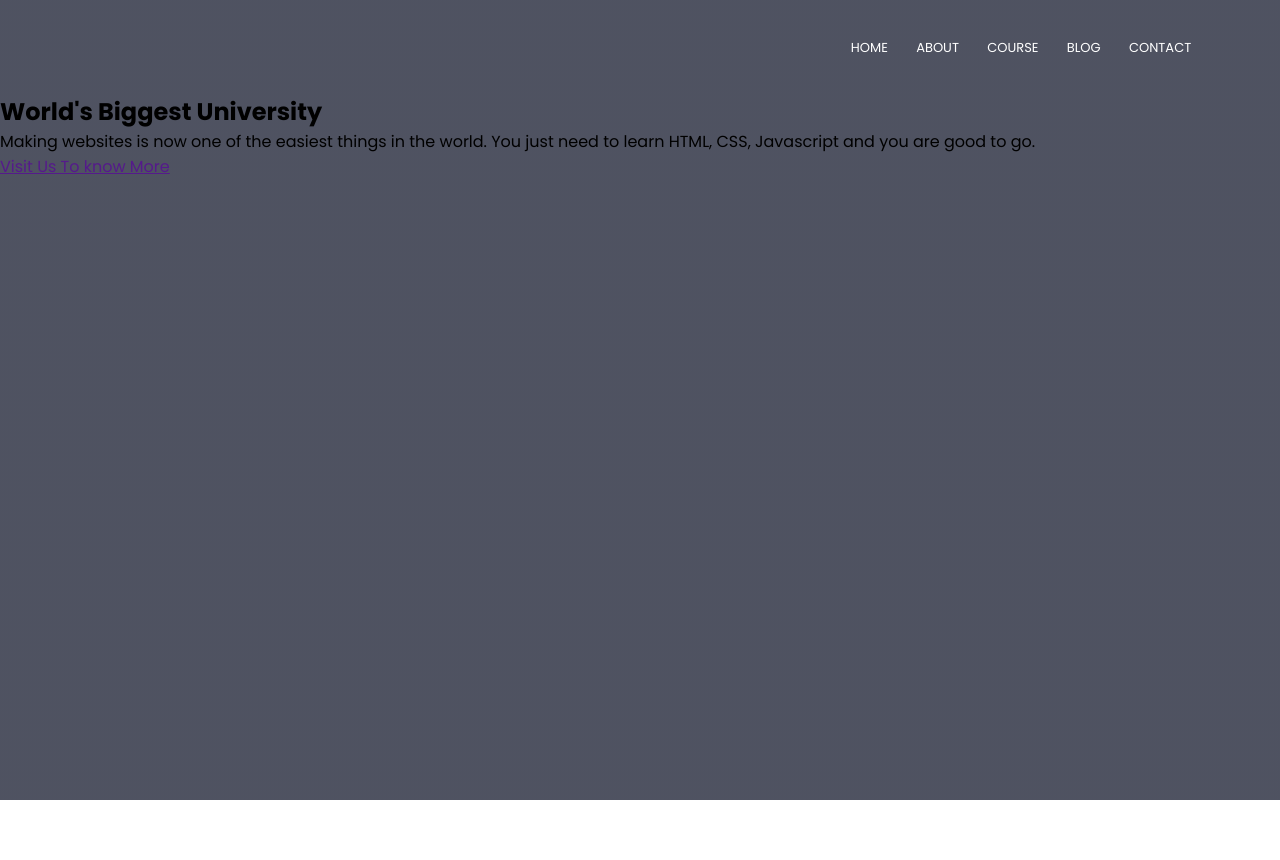
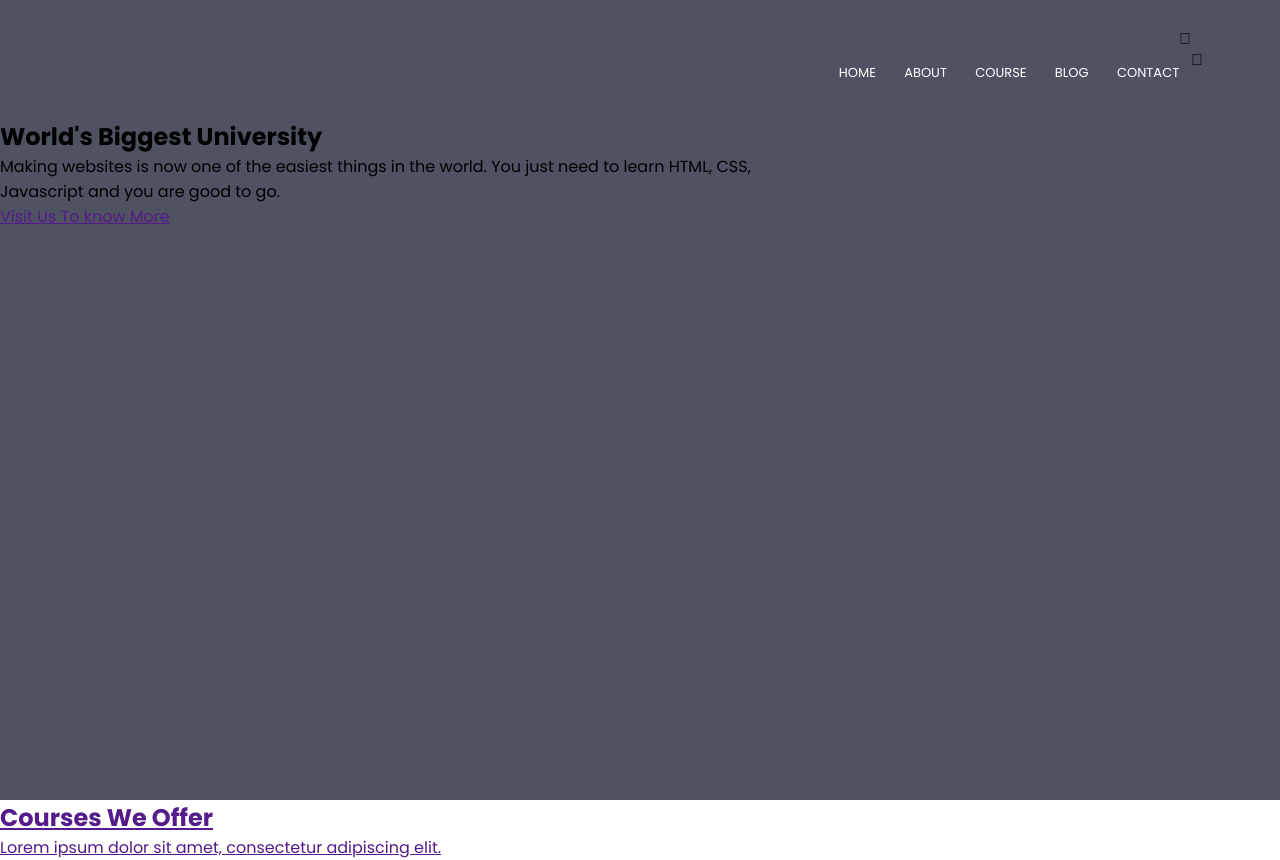
Before and after one commit to raulvillalobosjr/MulitPageResponsiveWebsite, a plain HTML site: page index.html in a window 1280 px wide. Before the commit the page ends 800 px from the top, so only its background shows below. Drawn offline with Linux system fonts and the light colour scheme.

Commit message:
Update index.html

```diff
--- a/index.html
+++ b/index.html
@@ -6,12 +6,14 @@
 	<link rel="stylesheet" href="style.css">
 	<link rel="preconnect" href="https://fonts.gstatic.com">
 	<link href="https://fonts.googleapis.com/css2?family=Poppins:wght@100;200;300;400;600;700&display=swap" rel="stylesheet">
+	<link rel="stylesheet" href="https://cdn.jsdelivr.net/npm/@fortawesome/fontawesome-free@5.15.3/css/fontawesome.min.css">
 </head>
 <body>
 	<section class="header">
 		<nav>
 			<a href="index.html"><img src="images/logo.png" alt=""></a>
-			<div class="nav-links">
+			<div class="nav-links" id="navLinks">
+				<i class="fas fa-times" onclick="hideMenu()"></i>
 				<ul>
 					<li><a href="">HOME</a></li>
 					<li><a href="">ABOUT</a></li>
@@ -20,12 +22,32 @@
 					<li><a href="">CONTACT</a></li>
 				</ul>
 			</div>
+			<i class="fas fa-bars" onclick="showMenu()"></i>
 		</nav>
 		<div class="text-box">
 			<h1>World's Biggest University</h1>
-			<p>Making websites is now one of the easiest things in the world. You just need to learn HTML, CSS, Javascript and you are good to go.</p>
-			<a href="">Visit Us To know More
+			<p>Making websites is now one of the easiest things in the world. You just need to learn HTML, CSS,<br>Javascript and you are good to go.</p>
+			<a href="" class="hero-btn">Visit Us To know More
 		</div>
 	</section>
+
+	<!--Course-->
+	<section class="course">
+		<h1>Courses We Offer</h1>
+		<p>Lorem ipsum dolor sit amet, consectetur adipiscing elit.</p>
+	</section>
+
+	<!--JavaScript for Toggle Menu-->
+	<script>
+		var navLinks = document.getElementById("navLinks");
+
+		function showMenu(){
+			navLinks.style.right = "0";
+		}
+		function hideMenu(){
+			navLinks.style.right = "-200px";
+		}
+
+	</script>
 </body>
 </html>
```
